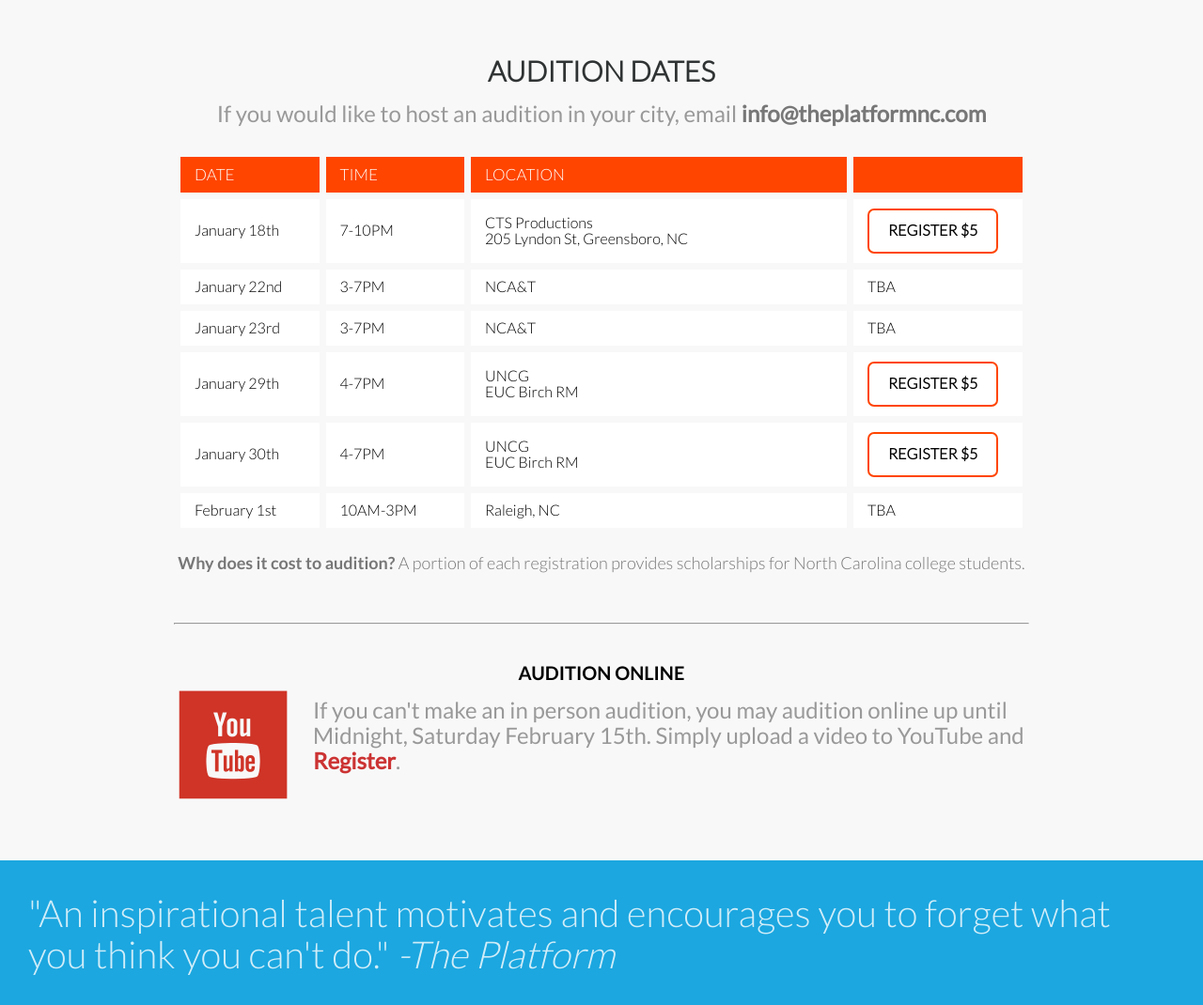
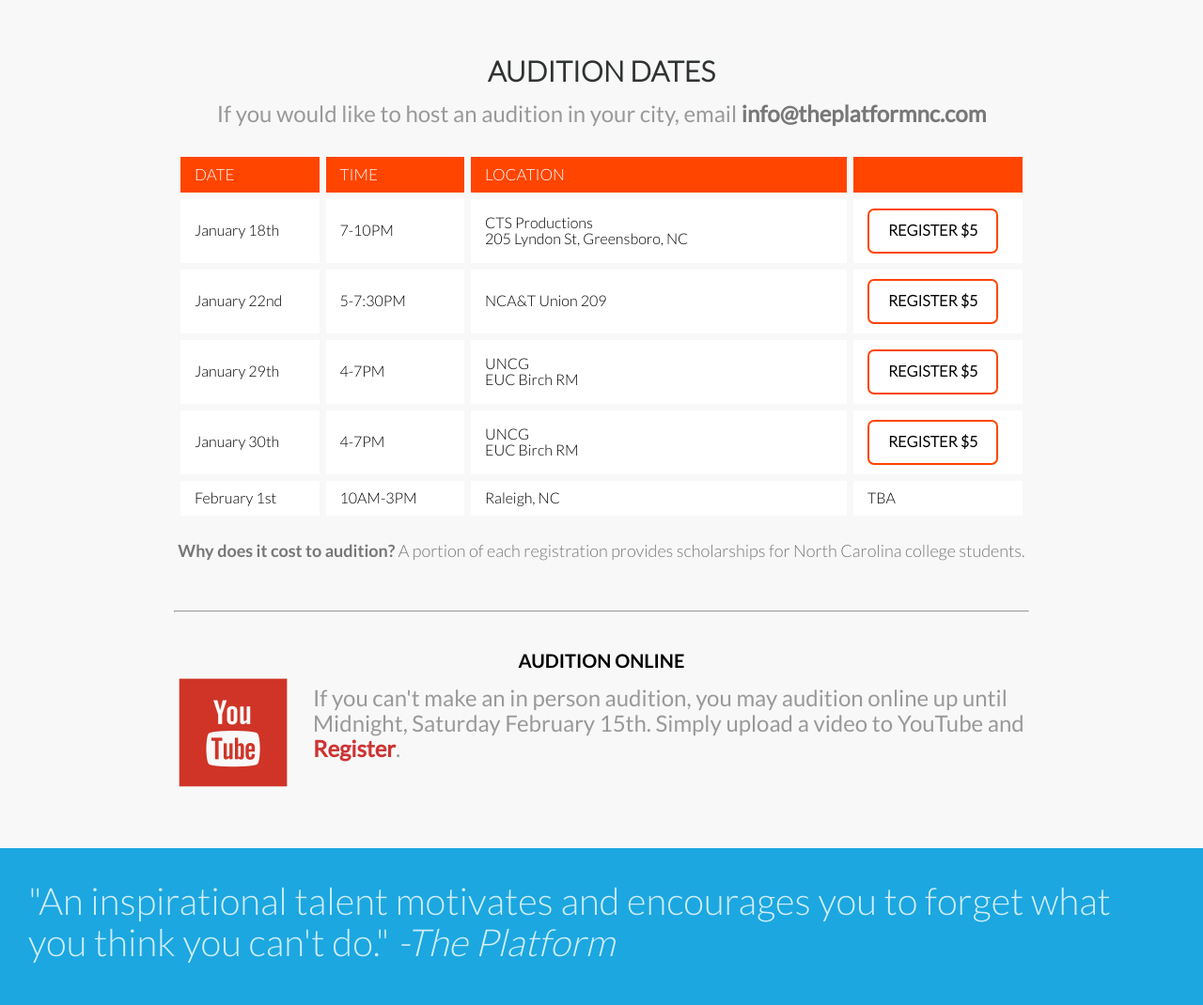
Before and after one commit to marcusbattle/landing-2014, a WordPress theme: template home.php in a window 1280 px wide. Shown: the part 1721-2791 px from the top of the page at 94% size. Run offline with PHP 8.4 and a stand-in for WordPress, Linux system fonts and the light colour scheme; the site name, menu and one post (Sample post) are stand-ins, and other content is empty; some libraries are stand-ins or nearby versions.

Commit message:
Added A&T location

```diff
--- a/home.php
+++ b/home.php
@@ -83,15 +83,9 @@
 						</ul>
 						<ul>
 							<li>January 22nd</li>
-							<li>3-7PM</li>
-							<li>NCA&amp;T</li>
-							<li>TBA</li>
-						</ul>
-						<ul>
-							<li>January 23rd</li>
-							<li>3-7PM</li>
-							<li>NCA&amp;T</li>
-							<li>TBA</li>
+							<li>5-7:30PM</li>
+							<li>NCA&amp;T Union 209</li>
+							<li><a class="btn orange outline" rel="#audition">Register $5</a></li>
 						</ul>
 						<ul>
 							<li>January 29th</li>
```
